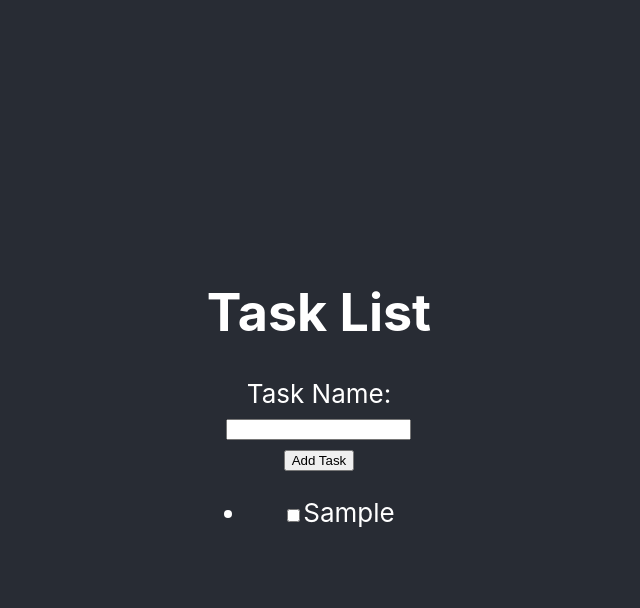
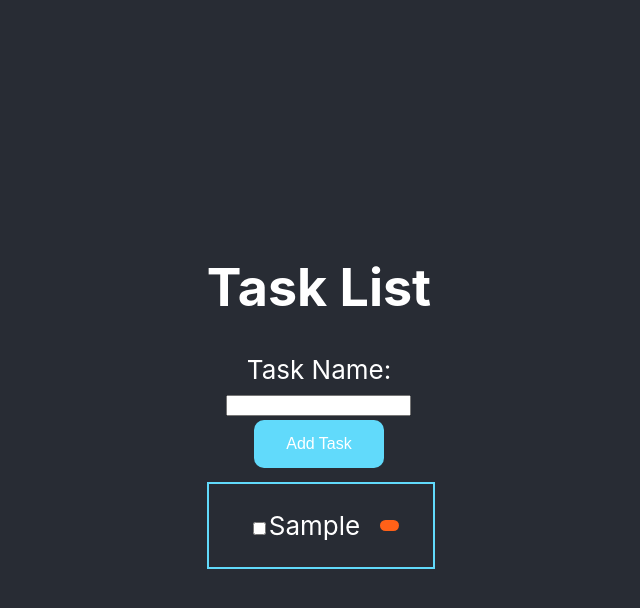
Before and after one commit to Amenity42/NoteApp, a React (Create React App) app: page / in a window 1280 px wide. Both pictures are taken after typing "Sample" into the empty fields and a click on the button "Add Task". Shown: the top 608 px of the page, without its empty margins (321-961 px from the left). Built offline with nearby package versions, Linux system fonts and the light colour scheme.

Commit message:
update v1.0.2

```diff
--- a/src/CSS/App.css
+++ b/src/CSS/App.css
@@ -13,19 +13,61 @@ body{
   min-height: 100vh;
 }
 
-.App-header {
-  min-height: 100vh;
+
+
+.task-container{
   display: flex;
   flex-direction: column;
-  align-items: center;
   justify-content: center;
+  text-align: left;
   border: solid 2px #61dafb;
+  width: 100%;
+  margin: 10px auto;
 }
 
 .Task :checked + label {
   text-decoration: line-through;
 }
 
+.Task{
+  display: flex;
+  /* justify-content: space-between; */
+  align-items: center;
+  /* padding: 10px; */
+  text-align: left;
+}
+
+#submitBtn{
+  background-color: #61dafb;
+  border: none;
+  border-radius: 10px;
+  color: white;
+  padding: 15px 32px;
+  text-align: center;
+  text-decoration: none;
+  display: inline-block;
+  font-size: 16px;
+  margin: 4px 2px;
+  cursor: pointer;
+}
+
+#submitBtn:hover{
+  background-color: #035369;
+  color: white;
+}
+
+#deleteBtn{
+  background-color: #ff6118;
+  border: none;
+  border-radius: 10px;
+  height: 0.8em;
+  width: 1.4em;
+  text-align: center;
+  text-decoration: none;
+  margin-left: 20px;
+  cursor: pointer;
+}
+
 .App-link {
   color: #61dafb;
 }
--- a/src/Components/App.tsx
+++ b/src/Components/App.tsx
@@ -2,16 +2,26 @@ import { useState } from 'react';
 import Form from './Form';
 import Task from './Task';
 import '../CSS/App.css';
+// @ts-ignore
 
 function App() {
-
 	const [tasks, setTasks] = useState([]);
 
 	//This adds a task to the list
 	function addTask(name: string) {
-    const task: any = { name, done: false, id: crypto.randomUUID()};
+		const task: any = {
+			name,
+			done: false,
+			id: crypto.randomUUID(),
+		};
 		// @ts-ignore
 		setTasks([...tasks, task]);
+	}
+
+	//This removes a task from the list
+	function removeTask(taskId: string) {
+		const newTasks = tasks.filter((task: { id: string; }) => task.id !== taskId);
+		setTasks(newTasks);
 	}
 
 	return (
@@ -20,12 +30,17 @@ function App() {
 			<Form onSubmit={addTask} />
 
 			{tasks.length ? (
+				<section className='task-container'>
 				<ul>
 					{tasks.map((task) => (
 						// @ts-ignore
-						<Task key={task.id}>{task.name}</Task>
+						<Task key={task.id}>
+
+							{task.name}
+						</Task>
 					))}
 				</ul>
+				</section>
 			) : (
 				<p> No tasks yet </p>
 			)}
--- a/src/Components/Form.tsx
+++ b/src/Components/Form.tsx
@@ -1,21 +1,25 @@
-import { SetStateAction, SyntheticEvent, useState } from "react";
+import { SetStateAction, useState } from 'react';
 
+//Form component
 function Form(props: any) {
-  const [name, setName] = useState("");
+	const [name, setName] = useState('');
 
 	function handleSubmit(event: any) {
 		event.preventDefault();
 
 		const trimmedName = name.trim();
 
+		//Check if name is empty
 		if (trimmedName) {
 			props.onSubmit(trimmedName);
 		}
 
-    setName("");
+		setName('');
 	}
 
-  function handleChange(event: { target: { value: SetStateAction<string>; }; }) {
+	function handleChange(event: {
+		target: { value: SetStateAction<string> };
+	}) {
 		setName(event.target.value);
 	}
 
@@ -23,11 +27,17 @@ function Form(props: any) {
 		<form onSubmit={handleSubmit}>
 			<label htmlFor="task-name"> Task Name: </label>
 			<br />
-      <input id="task-name" type="text" value={name} onChange={handleChange} required />
+			<input
+				id="task-name"
+				type="text"
+				value={name}
+				onChange={handleChange}
+				required
+			/>
 			<br />
-      <button> Add Task </button>
+			<button id="submitBtn"> Add Task </button>
 		</form>
 	);
-};
+}
 
 export default Form;
--- a/src/Components/Task.tsx
+++ b/src/Components/Task.tsx
@@ -1,6 +1,7 @@
 import React from 'react';
 import '../CSS/App.css';
 
+//Create a new task
 function Task(_props: any) {
   return (
       // @ts-ignore
@@ -9,6 +10,7 @@ function Task(_props: any) {
             <input id={_props.id} type="checkbox" />
             <label htmlFor={_props.id}>{_props.children}</label>
       </header>
+      <button id="deleteBtn"></button>
     </li>
   );
 }
--- a/tsconfig.json
+++ b/tsconfig.json
@@ -10,7 +10,7 @@
     "skipLibCheck": true,
     "esModuleInterop": true,
     "allowSyntheticDefaultImports": true,
-    "strict": true,
+    "strict": false,
     "forceConsistentCasingInFileNames": true,
     "noFallthroughCasesInSwitch": true,
     "module": "esnext",
```
Lines whose indentation alone changed are shown as unchanged.
